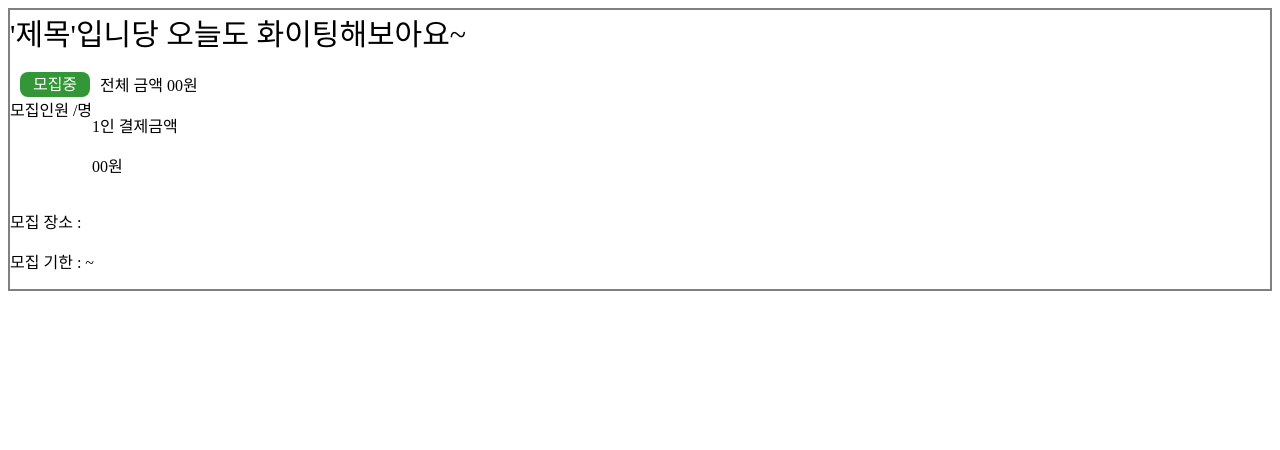
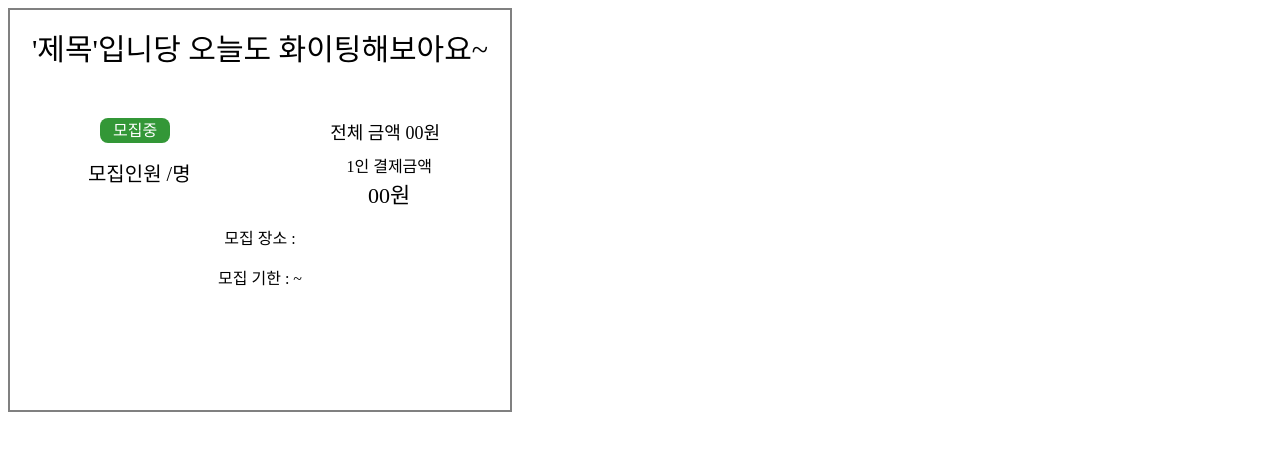
Before and after one commit to team-AFAD/AFAD, a React (Create React App) app in the folder client/: page / in a window 1280 px wide. Shown: the top 450 px of the page. Built offline with nearby package versions, Linux system fonts and the light colour scheme.

Commit message:
feat : SCSS MainInfo

```diff
--- a/client/src/components/Read/PerPayment.js
+++ b/client/src/components/Read/PerPayment.js
@@ -1,8 +1,8 @@
 const PerPayment = ({}) => {
     return (
         <div className='PerPayment'>
-            <p>1인 결제금액</p>
-            <p>{}00원</p>
+            1인 결제금액 <br/>
+            <span>{}00원</span>
         </div>
     )
 }
--- a/client/src/components/Read/mainInfo.scss
+++ b/client/src/components/Read/mainInfo.scss
@@ -1,12 +1,36 @@
 @import '../../styles/properties';
 .MainInfo {
+    width: 500px;
+    height: 400px;
     border: 2px solid gray;
+    text-align: center;
     .Title {
         font-size: 30px;
-        // color: red;
+        height: 80px;
+        text-align: center;
+        line-height: 80px;
     }
-    .RecruitingBtn {
-        margin: 0 10px;
+    .CompoWrap_flex {
+        justify-content: space-around;
+        .RecruitingBtn {
+            margin: 10px 20px;
 
+        }
+        .Amount {
+            display: flex;
+            align-items: center;
+            font-size: 18px;
+        }
+        .NumPeople {
+            font-size: 20px;
+            margin: 5px 0;
+        }
+        .PerPayment{
+            span{
+                font-size: 22px;
+                margin: 5px 0;
+            }
+
+        }
     }
 }
```
